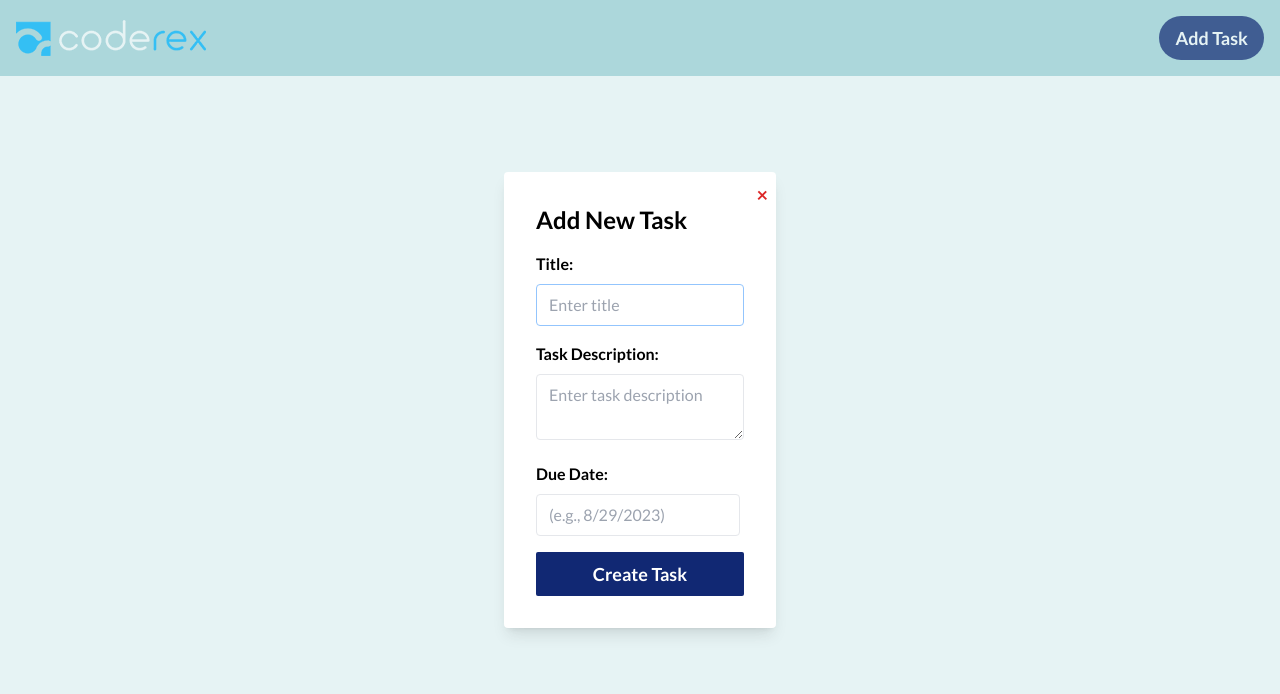
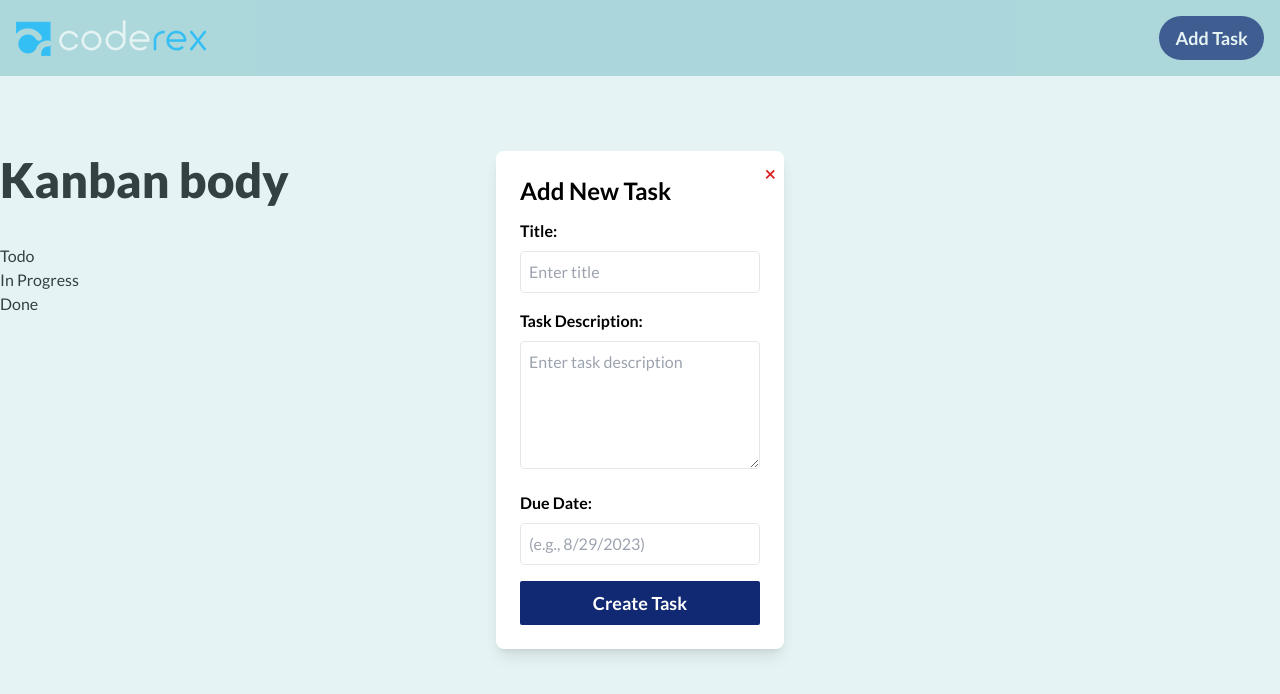
Before and after one commit to khanfaysal/coderex-kanban, a React (Vite) app: page / in a window 1280 px wide. Both pictures are taken after a click on the button "Add Task". Shown: the top 694 px of the page. Built offline with nearby package versions, Linux system fonts and the light colour scheme.

Commit message:
initial demo column display kanban body

```diff
--- a/src/components/KanbanBody.jsx
+++ b/src/components/KanbanBody.jsx
@@ -1,9 +1,23 @@
+import {useSelector} from "react-redux"
+const KanbanBody = () => {
 
-const KanbanBody = () => {
+    const { board } = useSelector(state => state.board);
+    console.log(board)
     return (
-        <div>
-            <h1 className='bg-red-300'>Kanban body</h1>
-        </div>
+        <section className= "container section-gap-margin">
+            <h1 className='text-xl lg:text-3xl xl:text-5xl font-black my-10'>Kanban body</h1>
+            {
+                board ? <div>
+                    {
+                        board[0].columns.map(column => {
+                            return (
+                                <div key={column.name}>{column.name}</div>
+                            )
+                        })
+                    }
+                </div> : 'no board found!'
+            }
+        </section>
     );
 };
 
--- a/src/data/data.json
+++ b/src/data/data.json
@@ -9,62 +9,15 @@
               "title": "Build UI for onboarding flow",
               "description": "",
               "status": "Todo",
-                "subtasks": [
-                  {
-                    "title": "Sign up page",
-                    "isCompleted": true
-                  },
-                  {
-                    "title": "Sign in page",
-                    "isCompleted": false
-                  },
-                  {
-                    "title": "Welcome page",
-                    "isCompleted": false
-                  }
-                ]
+              "dueDate": "2023-08-10"
             },
             {
               "title": "Build UI for search",
               "description": "",
               "status": "Todo",
-                "subtasks": [
-                  {
-                    "title": "Search page",
-                    "isCompleted": false
+              "dueDate": "2023-08-15"
             }
-                ]
-              },
-              {
-                "title": "Build settings UI",
-                "description": "",
-                "status": "Todo",
-                "subtasks": [
-                  {
-                    "title": "Account page",
-                    "isCompleted": false
-                  },
-                  {
-                    "title": "Billing page",
-                    "isCompleted": false
-                  }
-                ]
-              },
-              {
-                "title": "QA and test all major user journeys",
-                "description": "Once we feel version one is ready, we need to rigorously test it both internally and externally to identify any major gaps.",
-                "status": "Todo",
-                "subtasks": [
-                  {
-                    "title": "Internal testing",
-                    "isCompleted": false
-                  },
-                  {
-                    "title": "External testing",
-                    "isCompleted": false
-                  }
-                ]
-              }
+
           ]
         },
         {
@@ -73,109 +26,14 @@
             {
               "title": "Design settings and search pages",
               "description": "",
-                "status": "Doing",
-                "subtasks": [
-                  {
-                    "title": "Settings - Account page",
-                    "isCompleted": true
-                  },
-                  {
-                    "title": "Settings - Billing page",
-                    "isCompleted": true
-                  },
-                  {
-                    "title": "Search page",
-                    "isCompleted": false
-                  }
-                ]
+              "status": "Doing"
             },
             {
               "title": "Add account management endpoints",
               "description": "",
-                "status": "Doing",
-                "subtasks": [
-                  {
-                    "title": "Upgrade plan",
-                    "isCompleted": true
-                  },
-                  {
-                    "title": "Cancel plan",
-                    "isCompleted": true
-                  },
-                  {
-                    "title": "Update payment method",
-                    "isCompleted": false
+              "status": "Doing"
             }
-                ]
-              },
-              {
-                "title": "Design onboarding flow",
-                "description": "",
-                "status": "Doing",
-                "subtasks": [
-                  {
-                    "title": "Sign up page",
-                    "isCompleted": true
-                  },
-                  {
-                    "title": "Sign in page",
-                    "isCompleted": false
-                  },
-                  {
-                    "title": "Welcome page",
-                    "isCompleted": false
-                  }
-                ]
-              },
-              {
-                "title": "Add search enpoints",
-                "description": "",
-                "status": "Doing",
-                "subtasks": [
-                  {
-                    "title": "Add search endpoint",
-                    "isCompleted": true
-                  },
-                  {
-                    "title": "Define search filters",
-                    "isCompleted": false
-                  }
-                ]
-              },
-              {
-                "title": "Add authentication endpoints",
-                "description": "",
-                "status": "Doing",
-                "subtasks": [
-                  {
-                    "title": "Define user model",
-                    "isCompleted": true
-                  },
-                  {
-                    "title": "Add auth endpoints",
-                    "isCompleted": false
-                  }
-                ]
-              },
-              {
-                "title": "Research pricing points of various competitors and trial different business models",
-                "description": "We know what we're planning to build for version one. Now we need to finalise the first pricing model we'll use. Keep iterating the subtasks until we have a coherent proposition.",
-                "status": "Doing",
-                "subtasks": [
-                  {
-                    "title": "Research competitor pricing and business models",
-                    "isCompleted": true
-                  },
-                  {
-                    "title": "Outline a business model that works for our solution",
-                    "isCompleted": false
-                  },
-                  {
-                    "title": "Talk to potential customers about our proposed solution and ask for fair price expectancy",
-                    "isCompleted": false
-                  }
-                ]
-              }
+
           ]
         },
         {
@@ -184,22 +42,12 @@
             {
               "title": "Conduct 5 wireframe tests",
               "description": "Ensure the layout continues to make sense and we have strong buy-in from potential users.",
-                "status": "Done",
-                "subtasks": [
-                  {
-                    "title": "Complete 5 wireframe prototype tests",
-                    "isCompleted": true
-                  }
-                ]
+              "status": "Done"
             },
             {
               "title": "Create wireframe prototype",
-                "description": "Create a greyscale clickable wireframe prototype to test our asssumptions so far.",
-                "status": "Done",
-                "subtasks": [
-                  {
-                    "title": "Create clickable wireframe prototype in Balsamiq",
-                    "isCompleted": true
+              "description": "Create a greyscale clickable wireframe prototype to test our assumptions so far.",
+              "status": "Done"
             }
           ]
         }
@@ -207,5 +55,3 @@
     }
   ]
 }
-    ]
-  }
--- a/src/index.css
+++ b/src/index.css
@@ -25,3 +25,15 @@
       @apply w-full bg-[#112873] text-white text-lg font-bold px-4 py-2 rounded-sm hover:opacity-75
   }
 }
+
+.container {
+  @apply max-w-[1336px] mx-auto;
+}
+
+.section-gap-padding {
+  @apply py-20;
+}
+
+.section-gap-margin {
+  @apply my-20;
+}
--- a/src/modals/TaskModal.jsx
+++ b/src/modals/TaskModal.jsx
@@ -13,18 +13,21 @@ const TaskModal = ({ closeModal }) => {
     console.log("Description:", description);
     console.log("Due Date:", selectedDate);
     closeModal(false);
+
+    alert("Task created successfully!");
   };
 
   return (
     <div className="fixed inset-0 flex justify-center items-center bg-[#abd6db] bg-opacity-30">
-      <div className="relative bg-white p-8 rounded shadow-lg">
-        <h1 className="text-2xl font-bold mb-4">Add New Task</h1>
+      <div className="relative bg-white p-6 rounded-lg shadow-lg w-72 h-auto">
+        <h1 className="text-2xl font-bold mb-3">Add New Task</h1>
         <button
           onClick={() => closeModal(false)}
           className="absolute top-0 right-0 mt-2 mr-2 text-red-600 font-bold text-xl"
         >
           &times;
         </button>
+
         <form onSubmit={handleSubmit}>
           <div className="mb-4">
             <label htmlFor="task" className="block font-bold mb-2">
@@ -33,7 +36,7 @@ const TaskModal = ({ closeModal }) => {
             <input
               type="text"
               id="task"
-              className="w-full px-3 py-2 border rounded focus:outline-none focus:ring focus:border border-blue-300"
+              className="w-full p-2 border rounded focus:outline-none focus:ring focus:border-blue-300"
               value={task}
               onChange={(e) => setTask(e.target.value)}
               placeholder="Enter title"
@@ -45,7 +48,7 @@ const TaskModal = ({ closeModal }) => {
             </label>
             <textarea
               id="description"
-              className="w-full px-3 py-2 border rounded focus:outline-none focus:ring focus:border-blue-300"
+              className="w-full p-2 border rounded focus:outline-none focus:ring focus:border-blue-300 h-32"
               value={description}
               onChange={(e) => setDescription(e.target.value)}
               placeholder="Enter task description"
@@ -55,18 +58,22 @@ const TaskModal = ({ closeModal }) => {
             <label htmlFor="date" className="block font-bold mb-2">
               Due Date:
             </label>
+            <div className="w-full">
               <DatePicker
                 id="date"
-              className="w-full px-3 py-2 border rounded focus:outline-none focus:ring focus:border-blue-300"
+                wrapperClassName="w-full"
+                className="w-full p-2 border rounded focus:outline-none focus:ring focus:border-blue-300"
                 selected={selectedDate}
                 onChange={(date) => setSelectedDate(date)}
                 placeholderText="(e.g., 8/29/2023)"
               />
             </div>
+          </div>
           <button type="submit" className="form-button">
             Create Task
           </button>
         </form>
+
       </div>
     </div>
   );
--- a/src/redux/feature/boardSlice.js
+++ b/src/redux/feature/boardSlice.js
@@ -1,17 +1,26 @@
 import { createSlice } from "@reduxjs/toolkit";
-import data from "../../data/data.json"
+import data from "../../data/data.json";
+
+const initialState = data;
 
 export const boardSlice = createSlice({
+
     name: "board",
-    initialState: data.board,
+    initialState,
     reducers: {
         addTask: (state, action) => {
-            const { title, description, newColIndex } =
+            const { title, description, status, duedate, newColIndex } =
               action.payload;
-            const task = { title, description, status };
-            const board = state.find((board) => board.isActive);
-            const column = board.columns.find((col, index) => index === newColIndex);
-            column.tasks.push(task);
+            const task = { title, description, status, duedate,newColIndex };
+            // const board = state.find((board) => board.isActive);
+            // const column = board.columns.find((col, index) => index === newColIndex);
+            // column.tasks.push(task);
           },
+
+
     }
 })
+
+export const {addTask} = boardSlice.actions;
+
+export default boardSlice.reducer;
```
Also changed, not shown: src/components/Header.jsx (+4 -4 lines). Lines whose indentation alone changed are shown as unchanged.
